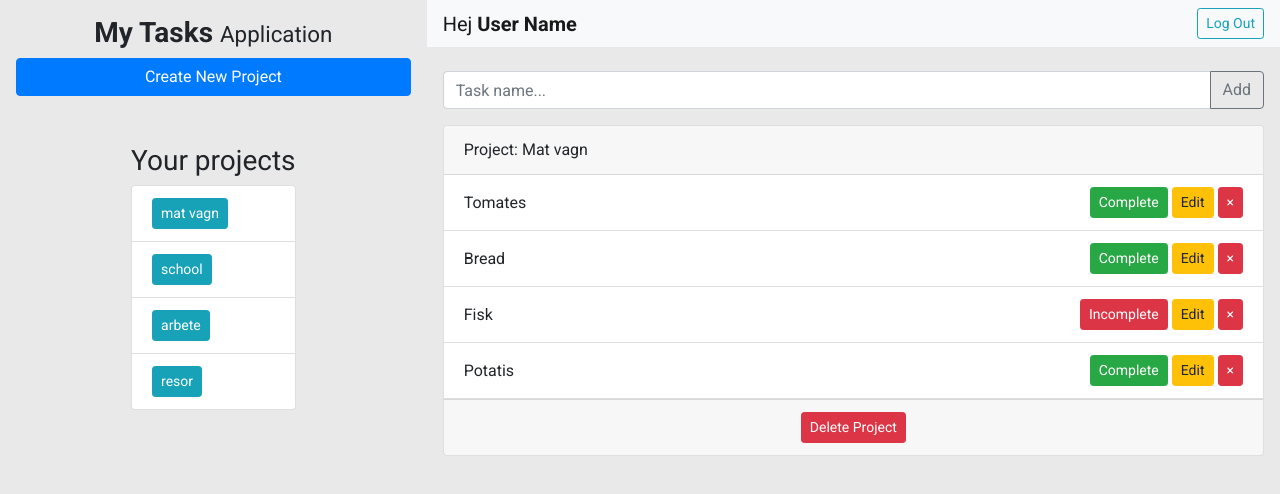
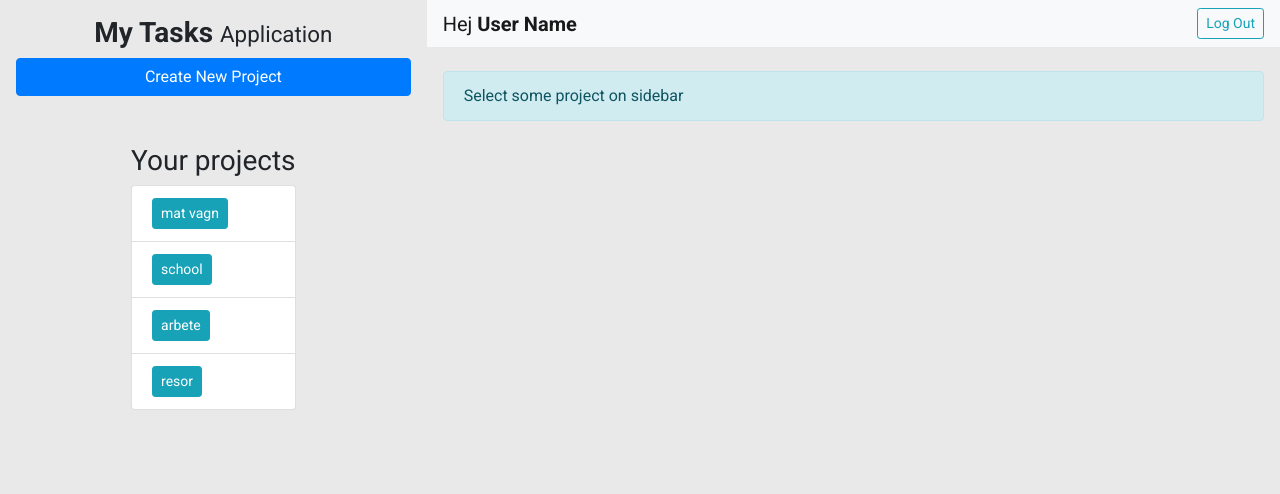
Before and after one commit to rsorianosanchis/projekt_examensarbete_clientside, a React (Create React App) app: page /dashpanel in a window 1280 px wide. Shown: the top 494 px of the page. Built offline with nearby package versions, Linux system fonts and the light colour scheme.

Commit message:
hantering projects klart, börjar att hantera tasks

```diff
--- /dev/null
+++ b/src/components/diagnosis/Alert.js
@@ -0,0 +1,11 @@
+import React from 'react';
+
+const Alert = ({ msg }) => {
+  return (
+    <div className='alert alert-info' role='alert'>
+      {msg}
+    </div>
+  );
+};
+
+export default Alert;
--- a/src/components/diagnosis/Error.js
+++ /dev/null
@@ -1,11 +0,0 @@
-import React from 'react';
-
-const Error = ({ msg }) => {
-  return (
-    <div className='alert alert-danger' role='alert'>
-      {msg}
-    </div>
-  );
-};
-
-export default Error;
--- a/src/components/projects/ListProjects.js
+++ b/src/components/projects/ListProjects.js
@@ -16,7 +16,7 @@ const ListProjects = () => {
   }, []);
 
   if (projects.length === 0) {
-    return null;
+    return <p>Not projects created.</p>;
   }
 
   return (
--- a/src/components/projects/NewProject.js
+++ b/src/components/projects/NewProject.js
@@ -1,5 +1,5 @@
 import React, { Fragment, useState, useContext } from 'react';
-import Error from '../diagnosis/Error';
+import Alert from '../diagnosis/Alert';
 import projectContext from '../../context/projects/projectContext';
 //
 const NewProject = () => {
@@ -49,7 +49,7 @@ const NewProject = () => {
   return (
     <Fragment>
       {showFormNewProjectError ? (
-        <Error msg='Field project name is obligatory' />
+        <Alert msg='Field project name is obligatory' />
       ) : null}
       <button
         type='button'
--- a/src/components/projects/Project.js
+++ b/src/components/projects/Project.js
@@ -1,9 +1,22 @@
-import React from 'react';
+import React, { useContext } from 'react';
+import projectContext from '../../context/projects/projectContext';
 
 const Project = ({ project }) => {
+  const { selectProjectFn } = useContext(projectContext);
+
+  const handleClick = e => {
+    e.preventDefault();
+    selectProjectFn(project);
+    console.log(project.id);
+  };
+
   return (
     <li className='list-group-item'>
-      <button type='button' className='btn btn-sm btn-info'>
+      <button
+        type='button'
+        className='btn btn-sm btn-info'
+        onClick={handleClick}
+      >
         {project.name}
       </button>
     </li>
--- a/src/components/tasks/FormTask.js
+++ b/src/components/tasks/FormTask.js
@@ -1,9 +1,13 @@
-import React, { useState } from 'react';
+import React, { useState, useContext } from 'react';
+import projectContext from '../../context/projects/projectContext';
+import Alert from '../diagnosis/Alert';
 
 const FormTask = () => {
   //
   const [taskname, setTaskName] = useState('');
-  //
+  const project = useContext(projectContext);
+  const { selectedProject } = project;
+
   const handleChange = e => {
     e.preventDefault();
     setTaskName(...taskname);
@@ -18,6 +22,9 @@ const FormTask = () => {
   //
   return (
     <div className='mx-3 mt-4 '>
+      {selectedProject === null ? (
+        <Alert msg='Select some project on sidebar' />
+      ) : (
         <form onSubmit={handleSubmit}>
           <div className='input-group mb-3'>
             <input
@@ -35,6 +42,7 @@ const FormTask = () => {
             </div>
           </div>
         </form>
+      )}
     </div>
   );
 };
--- a/src/components/tasks/ListTasks.js
+++ b/src/components/tasks/ListTasks.js
@@ -1,16 +1,38 @@
-import React from 'react';
+import React, { useContext, useEffect } from 'react';
 import Task from './Task';
+import projectContext from '../../context/projects/projectContext';
 
 const ListTasks = () => {
+  const project = useContext(projectContext);
+  const { selectedProject, deleteProjectFn, getProjectsFn } = project;
+  console.log(selectedProject);
+
+  if (selectedProject === null) {
+    return null;
+  }
   const projectTasks = [
     { taskName: 'Tomates', state: true },
     { taskName: 'Bread', state: true },
     { taskName: 'Fisk', state: false },
     { taskName: 'Potatis', state: true }
   ];
+
+  const handleClick = e => {
+    e.preventDefault();
+    //delete actual project
+    deleteProjectFn(selectedProject);
+  };
+
+  // useEffect(() => {
+  //   //gettasks från db med selectedProject uppgiftern
+  // });
+
   return (
     <div className='card mx-3'>
-      <div className='card-header'>Project: Mat vagn</div>
+      <div className='card-header'>
+        Project:{' '}
+        <span className='font-weight-bold'>{selectedProject.name}</span>
+      </div>
       <ul className='list-group list-group-flush'>
         {projectTasks.length === 0 ? (
           <li className='list-group-item bg-info'>
@@ -21,7 +43,11 @@ const ListTasks = () => {
         )}
       </ul>
       <div className='card-footer mt-0 d-flex justify-content-center'>
-        <button type='button' className='btn btn-sm btn-danger'>
+        <button
+          type='button'
+          className='btn btn-sm btn-danger'
+          onClick={handleClick}
+        >
           Delete Project
         </button>
       </div>
--- a/src/context/projects/ProjectState.js
+++ b/src/context/projects/ProjectState.js
@@ -8,7 +8,8 @@ import {
   GET_PROJECTS,
   ADD_PROJECT,
   SHOW_NEW_PROJECT_FORM_ERROR,
-  SELECTED_PROJECT
+  SELECTED_PROJECT,
+  DELETE_SELECTED_PROJECT
 } from '../../types/types';
 
 //temporal
@@ -50,11 +51,22 @@ const ProjectState = props => {
       payload: project
     });
   };
-  //
+  //om click addproject utan ingen string i form
   const showFormErrorFn = () => {
     dispatch({
       type: SHOW_NEW_PROJECT_FORM_ERROR
     });
+  };
+  //get project from lista för flytta till main area hantering
+  const selectProjectFn = project => {
+    dispatch({
+      type: SELECTED_PROJECT,
+      payload: project
+    });
+  };
+  //delete selected project from list tasks button
+  const deleteProjectFn = project => {
+    dispatch({ type: DELETE_SELECTED_PROJECT, payload: project.id });
   };
 
   return (
@@ -67,7 +79,9 @@ const ProjectState = props => {
         setShowFormFn,
         getProjectsFn,
         addNewProjectFn,
-        showFormErrorFn
+        showFormErrorFn,
+        selectProjectFn,
+        deleteProjectFn
       }}
     >
       {props.children}
--- a/src/context/projects/projectReducer.js
+++ b/src/context/projects/projectReducer.js
@@ -2,7 +2,9 @@ import {
   FORM_NEW_PROJECT,
   GET_PROJECTS,
   ADD_PROJECT,
-  SHOW_NEW_PROJECT_FORM_ERROR
+  SHOW_NEW_PROJECT_FORM_ERROR,
+  SELECTED_PROJECT,
+  DELETE_SELECTED_PROJECT
 } from '../../types/types';
 
 export default (state, action) => {
@@ -23,6 +25,19 @@ export default (state, action) => {
         ...state,
         showFormNewProjectError: true
       };
+    case SELECTED_PROJECT:
+      return {
+        ...state,
+        selectedProject: action.payload
+      };
+    case DELETE_SELECTED_PROJECT:
+      return {
+        ...state,
+        projects: state.projects.filter(
+          project => project.id !== action.payload
+        ),
+        selectedProject: null
+      };
     default:
       return state;
   }
--- a/src/types/types.js
+++ b/src/types/types.js
@@ -4,3 +4,4 @@ export const GET_PROJECTS = 'GET_PROJECTS';
 export const ADD_PROJECT = 'ADD_PROJECT';
 export const SHOW_NEW_PROJECT_FORM_ERROR = 'SHOW_NEW_PROJECT_FORM_ERROR';
 export const SELECTED_PROJECT = 'SELECTED_PROJECT';
+export const DELETE_SELECTED_PROJECT = 'DELETE_SELECTED_PROJECT';
```
Lines whose indentation alone changed are shown as unchanged.
